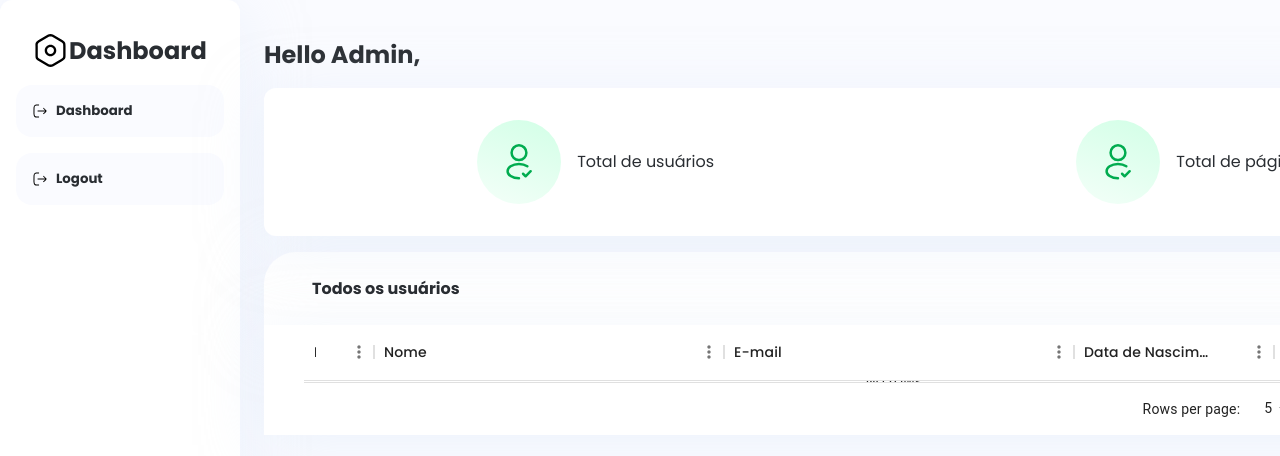
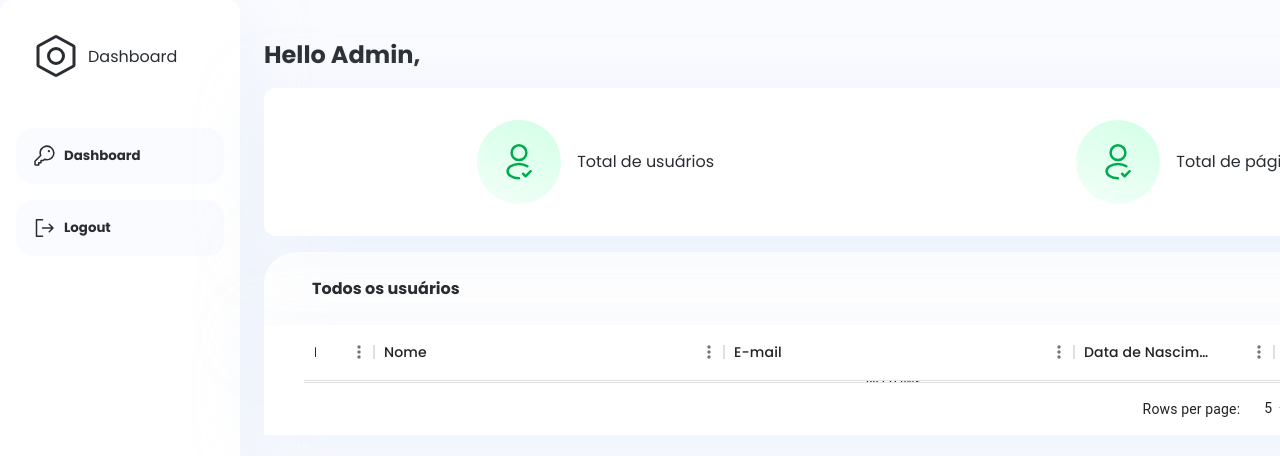
Before and after one commit to andr3felipe/dbc-dashboard, a React (Vite) app: page /dashboard in a window 1280 px wide. Shown: the top 456 px of the page. Built offline with nearby package versions, Linux system fonts and the light colour scheme; no server answers.

Commit message:
fix: style, images, tags, links

```diff
--- a/package.json
+++ b/package.json
@@ -15,12 +15,13 @@
     "@mui/material": "^5.15.7",
     "@mui/styled-engine-sc": "^6.0.0-alpha.14",
     "@mui/x-data-grid": "^6.19.3",
+    "@phosphor-icons/react": "^2.0.15",
     "localforage": "^1.10.0",
     "match-sorter": "^6.3.3",
     "react": "^18.2.0",
     "react-dom": "^18.2.0",
+    "react-hook-form": "^7.50.0",
     "react-modal": "^3.16.1",
-    "react-hook-form": "^7.50.0",
     "react-query": "^3.39.3",
     "react-router-dom": "^6.22.0",
     "sort-by": "^1.2.0",
--- a/src/components/Header/index.tsx
+++ b/src/components/Header/index.tsx
@@ -1,7 +1,6 @@
 import * as S from "./styles";
-import Logo from "../../assets/setting 1.svg";
-import Logout from "../../assets/sair-do-usuario.svg";
-import { useNavigate } from "react-router-dom";
+import { NavLink, useNavigate } from "react-router-dom";
+import { Key, SignOut, Nut } from "@phosphor-icons/react";
 
 export function Header() {
   const navigate = useNavigate();
@@ -14,21 +13,27 @@ export function Header() {
   return (
     <S.Container>
       <S.Aside>
-        <S.Title>
-          <img src={Logo} alt="" />
-          <h1>Dashboard</h1>
-        </S.Title>
-        <S.StyledButton color={"secondary"} background={"background"}>
-          <img src={Logout} alt="" />
-          <span>Dashboard</span>
-        </S.StyledButton>
+        <NavLink to={"/dashboard"} aria-label="Ir para o Dashboard">
+          <S.Flex>
+            <Nut size={"3rem"} />
+            <span>Dashboard</span>
+          </S.Flex>
+        </NavLink>
+
+        <NavLink to={"/dashboard"}>
+          <S.StyledButton color={"secondary"} background={"background"}>
+            <Key size={"1.5rem"} />
+            Dashboard
+          </S.StyledButton>
+        </NavLink>
+
         <S.StyledButton
           color={"secondary"}
           background={"background"}
           onClick={logout}
         >
-          <img src={Logout} alt="" />
-          <span>Logout</span>
+          <SignOut size={"1.5rem"} />
+          Logout
         </S.StyledButton>
       </S.Aside>
     </S.Container>
--- a/src/components/Header/styles.ts
+++ b/src/components/Header/styles.ts
@@ -8,6 +8,19 @@ export const Container = styled.header`
   @media (max-width: 768px) {
     display: none;
   }
+
+  a {
+    text-decoration: none;
+    color: ${({ theme }) => theme.colors.text};
+  }
+`;
+
+export const Flex = styled.div`
+  display: flex;
+  align-items: center;
+  gap: 0.5rem;
+  margin-bottom: 2rem;
+  padding: 1rem;
 `;
 
 export const Aside = styled.aside`
@@ -19,12 +32,6 @@ export const Aside = styled.aside`
   flex-direction: column;
   border-radius: ${({ theme }) => theme.radii.large};
   box-shadow: 0px 10px 60px 0px rgba(226, 236, 249, 0.5);
-`;
-
-export const Title = styled.div`
-  display: flex;
-  align-items: center;
-  padding: 1rem;
 `;
 
 export const StyledButton = styled(Button)`
@@ -44,9 +51,4 @@ export const StyledButton = styled(Button)`
     background-color: ${({ theme }) => theme.colors.primary};
     color: ${({ theme }) => theme.colors.white};
   }
-
-  & img {
-    width: 1rem;
-    height: 1rem;
-  }
 `;
--- a/src/pages/Dashboard/index.tsx
+++ b/src/pages/Dashboard/index.tsx
@@ -66,8 +66,8 @@ export function Dashboard() {
           field: "details",
           headerName: "Detalhes",
           width: 110,
-          renderCell: () => (
-            <NavLink to={"/Edit"}>
+          renderCell: (params: { row: { id: string } }) => (
+            <NavLink to={`/${params.row.id}`}>
               <Button
                 color="success-text"
                 background="success-background"
@@ -103,8 +103,8 @@ export function Dashboard() {
           field: "details",
           headerName: "Detalhes",
           width: 110,
-          renderCell: () => (
-            <NavLink to={"/Edit"}>
+          renderCell: (params: { row: { id: string } }) => (
+            <NavLink to={`${params.row.id}`}>
               <Button
                 color="success-text"
                 background="success-background"
--- a/src/pages/NotFound/index.tsx
+++ b/src/pages/NotFound/index.tsx
@@ -1,20 +1,14 @@
 import * as S from "./styles";
 
-import { useNavigate } from "react-router-dom";
+import { NavLink } from "react-router-dom";
 
 export function NotFound() {
-
-  const navigate = useNavigate();
-
-  setTimeout(() => {
-    navigate("/");
-  }, 5000);
-
-
   return (
     <S.Container>
       <S.StyledText>404 | Página Não Encontrada!</S.StyledText>
-      <S.StyledParagraph>Estamos redirecionando para a página inicial...</S.StyledParagraph>
+      <S.StyledParagraph>
+        <NavLink to={"/dashboard"}>Voltar para o Dashboard</NavLink>
+      </S.StyledParagraph>
     </S.Container>
   );
 }
```
Also changed, not shown: src/assets/sair-do-usuario.svg (deleted), 1 other file (tests, documents, lock files or other folders).
